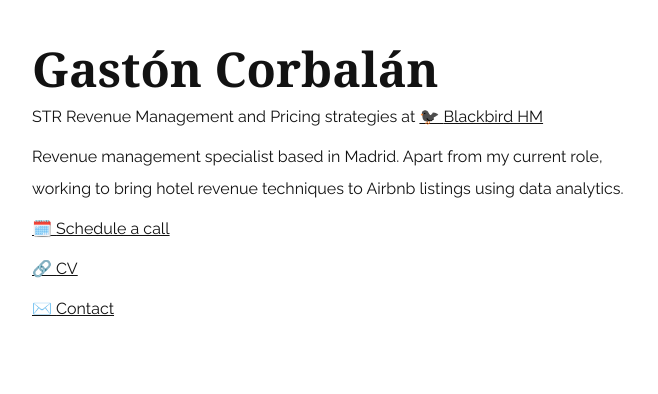
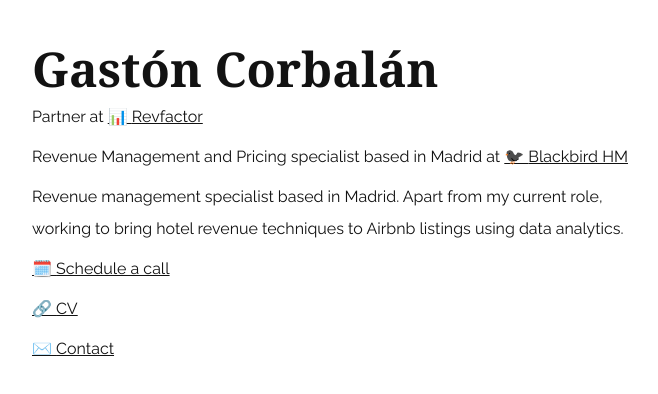
Before and after one commit to ImGaston/portfolio, a Next.js app: page / in a window 1280 px wide. Shown: the top 394 px of the page, without its empty margins (304-962 px from the left). Built offline with nearby package versions, Linux system fonts and the light colour scheme; a web font is replaced by a local one.

Commit message:
content updated

```diff
--- a/pages/index.js
+++ b/pages/index.js
@@ -10,11 +10,17 @@ const Home = () => {
       <div className='first-view'>
         <h1>Gastón Corbalán</h1>
         <p className='subtitle'>
-          STR Revenue Management and Pricing strategies at{' '}
-          <a target='_blank' href='https://blackbirdhm.com//'>
-            🐦‍⬛ <span>Blackbird HM</span>
+          Partner at{' '}
+          <a target='_blank' href='https://revfactor.io//'>
+          📊 <span>Revfactor</span>
           </a>
         </p>
+        <p className='subtitle'>
+    Revenue Management and Pricing specialist based in Madrid at{' '}
+  <a target='_blank' href='https://blackbirdhm.com//'>
+    🐦‍⬛ <span>Blackbird HM</span>
+  </a>
+</p>
         <p>
           Revenue management specialist based in Madrid. Apart from my current role, working to
           bring hotel revenue techniques to Airbnb listings using data analytics.
```
Also changed, not shown: 1 other file (tests, documents, lock files or other folders).
